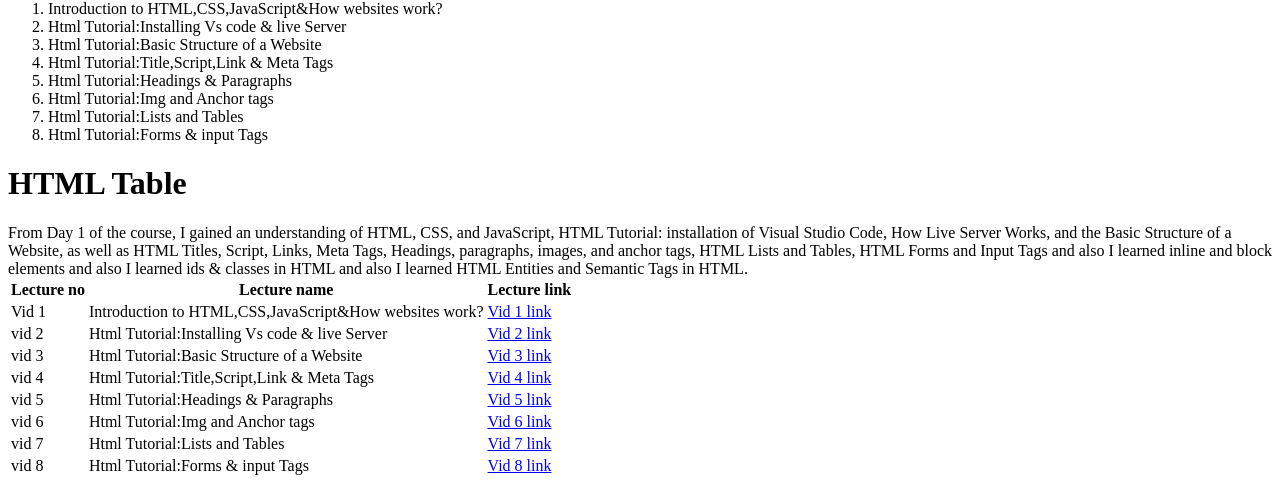
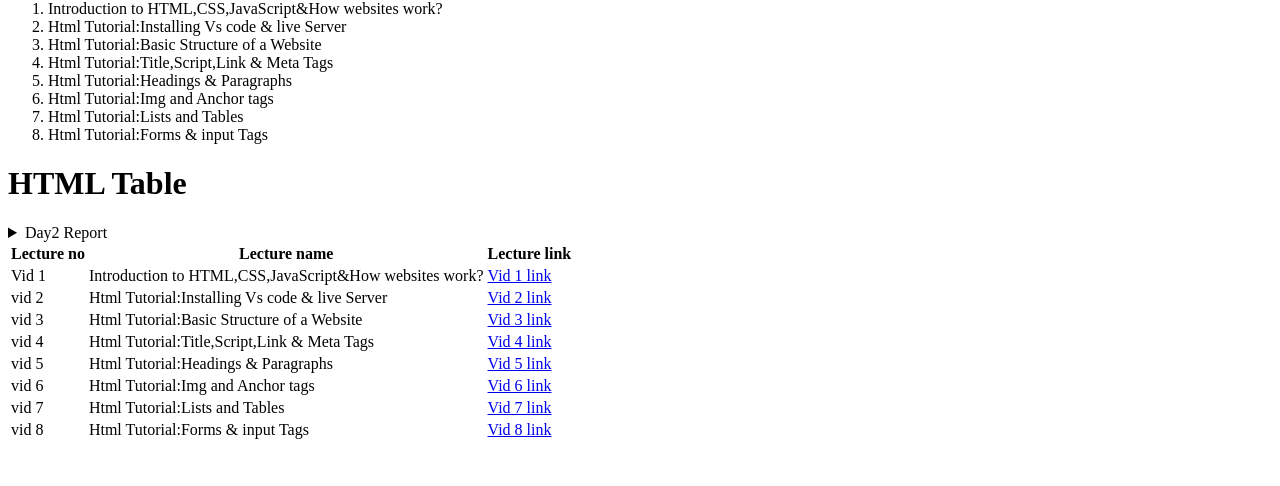
Before and after one commit to NavneetKumarDubey/Nandi-Logix-Internship, a plain HTML site: page Reports/Day2/Day2Report.html in a window 1280 px wide. Shown: the part 434-920 px from the top of the page. After the commit the page ends 884 px from the top, so only its background shows below. Drawn offline with Linux system fonts and the light colour scheme.

Commit message:
Day2Report

```diff
--- a/Reports/Day2/Day2Report.html
+++ b/Reports/Day2/Day2Report.html
@@ -113,15 +113,19 @@
           </td>
         </tr>
       </tbody>
-      <summary>
-        From Day 1 of the course, I gained an understanding of HTML, CSS, and
-        JavaScript, HTML Tutorial: installation of Visual Studio Code, How Live
-        Server Works, and the Basic Structure of a Website, as well as HTML
-        Titles, Script, Links, Meta Tags, Headings, paragraphs, images, and
-        anchor tags, HTML Lists and Tables, HTML Forms and Input Tags and also I
-        learned inline and block elements and also I learned ids & classes in
-        HTML and also I learned HTML Entities and Semantic Tags in HTML.
-      </summary>
+      <details>
+        <summary>Day2 Report</summary>
+        <p>
+          From Day 1 of the course, I gained an understanding of HTML, CSS, and
+          JavaScript, HTML Tutorial: installation of Visual Studio Code, How
+          Live Server Works, and the Basic Structure of a Website, as well as
+          HTML Titles, Script, Links, Meta Tags, Headings, paragraphs, images,
+          and anchor tags, HTML Lists and Tables, HTML Forms and Input Tags and
+          also I learned inline and block elements and also I learned ids &
+          classes in HTML and also I learned HTML Entities and Semantic Tags in
+          HTML.
+        </p>
+      </details>
     </table>
   </body>
 </html>
```
